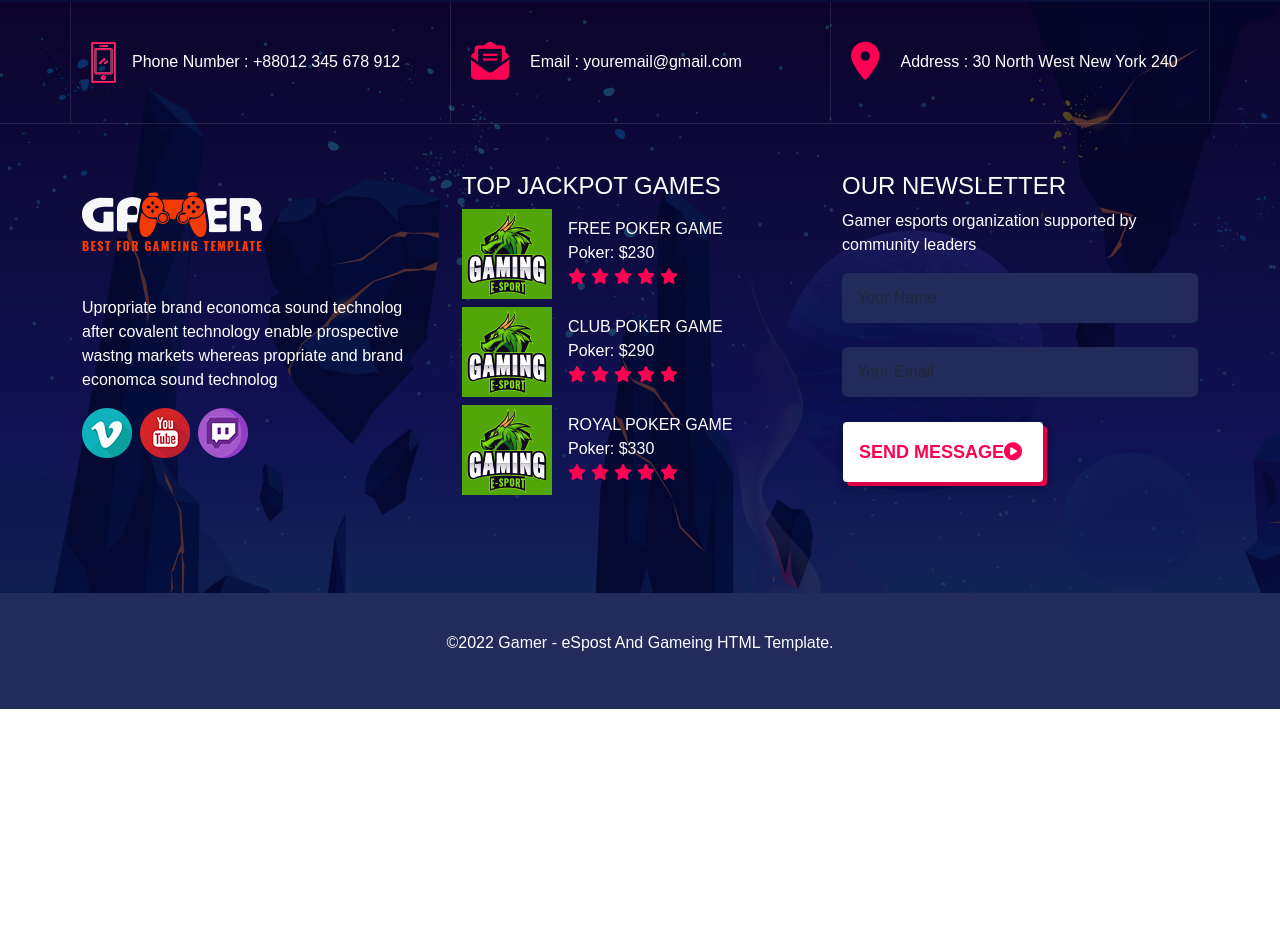
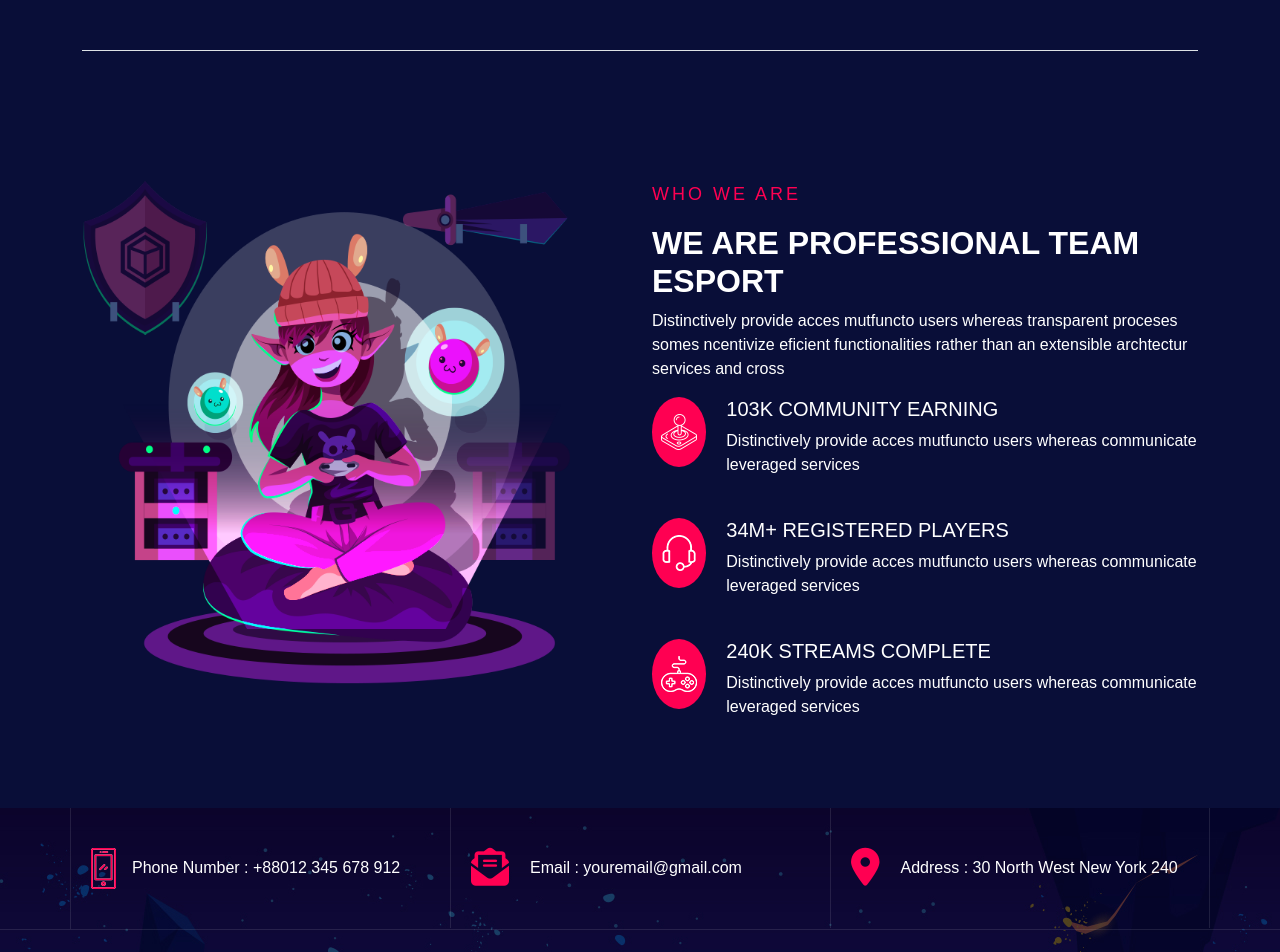
Before and after one commit to Pippo1997/proj-html-vuejs, a Vue app: page / in a window 1280 px wide. Shown: the part 1642-2594 px from the top of the page. Before the commit the page ends 2351 px from the top, so only its background shows below. Built offline with nearby package versions, Linux system fonts and the light colour scheme.

Commit message:
content sectopn about html+scss

```diff
--- a/src/components/AppHeader.vue
+++ b/src/components/AppHeader.vue
@@ -93,7 +93,7 @@ export default {
         <div class="row">
           <div class="col-lg-6 col-md-12">
             <h1>Online Game</h1>
-            <h2>Genuine Money Transaction</h2>
+            <h2 class="subtitle-white">Genuine Money Transaction</h2>
             <p>Assertively communicate an expanded array of mindshare rather than diverse technologies for magnetic applications eamlessly virtual then Conveniently monetize synergistic human capital</p>
             <button class="btn">
               <span>join us today</span>
@@ -235,11 +235,6 @@ header{
       font-size: 5rem;
       text-shadow: 2px 2px 2px rgb(255 0 82 / 90%);
     }
-
-    h2{
-      text-transform: uppercase;
-      font-weight: 700;
-    }
   }
 }
 
--- a/src/components/AppMain.vue
+++ b/src/components/AppMain.vue
@@ -10,8 +10,8 @@ export default {
   <section class="collection">
     <div class="container">
       <div class="top text-center">
-        <p class="subtitle">today's</p>
-        <h2>Our Game Collection</h2>
+        <p class="subtitle-rose">today's</p>
+        <h2 class="subtitle-white">Our Game Collection</h2>
       </div>
       <div class="bottom">
         <div class="row g-4 justify-content-center">
@@ -49,7 +49,7 @@ export default {
                   </div>
                 </div>
                 <div class="overlay">
-                  <h4>Witch Sports Team</h4>
+                  <h4>Wolf Sports Team</h4>
                   <div class="star d-flex flex-wrap justify-content-center align-items-center">
                   <i class="fa-solid fa-star"></i>
                   <i class="fa-solid fa-star"></i>
@@ -72,7 +72,7 @@ export default {
                   </div>
                 </div>
                 <div class="overlay">
-                  <h4>Witch Sports Team</h4>
+                  <h4>Robot Team</h4>
                   <div class="star d-flex flex-wrap justify-content-center align-items-center">
                   <i class="fa-solid fa-star"></i>
                   <i class="fa-solid fa-star"></i>
@@ -96,20 +96,78 @@ export default {
   </section>
   <!-- end section colllection -->
 
+  <!-- start about section -->
+  <section class="about py-5">
+    <div class="container">
+      <div class="border-top">
+        <div class="row">
+          <div class="col-lg-6">
+            <div>
+              <img src="/imgs/01.png" alt="about-img" class="img-girl">
+            </div>
+          </div>
+          <div class="col-lg-6">
+            <div class="about-top">
+              <p class="subtitle-rose">who we are</p>
+              <h2 class="subtitle-white">we are professional team esport</h2>
+            </div>
+            <div class="about-bottom">
+              <p>
+                Distinctively provide acces mutfuncto users whereas transparent
+                proceses somes ncentivize eficient functionalities rather than an
+                extensible archtectur services and cross
+              </p>
+              <div class="about-list">
+                <div class="list-item d-flex">
+                  <div class="circle">
+                    <img src="/imgs/icon-1.png" alt="icon-about1">
+                  </div>
+                  <div>
+                    <h5>103K COMMUNITY EARNING</h5>
+                    <p>Distinctively provide acces mutfuncto users whereas communicate leveraged services</p>
+                  </div>
+                </div>
+              </div>
+              <div class="about-list">
+                <div class="list-item d-flex">
+                  <div class="circle">
+                    <img src="/imgs/icon-2.png" alt="icon-about2">
+                  </div>
+                  <div>
+                    <h5>34M+ REGISTERED PLAYERS</h5>
+                    <p>Distinctively provide acces mutfuncto users whereas communicate leveraged services</p>
+                  </div>
+                </div>
+              </div>
+              <div class="about-list">
+                <div class="list-item d-flex">
+                  <div class="circle">
+                    <img src="/imgs/icon-3.png" alt="icon-about3">
+                  </div>
+                  <div>
+                    <h5>240K STREAMS COMPLETE</h5>
+                    <p>Distinctively provide acces mutfuncto users whereas communicate leveraged services</p>
+                  </div>
+                </div>
+              </div>
+            </div>
+          </div>
+        </div>
+      </div>
+    </div>
+  </section>
+  <!-- start about section -->
 </template>
 
 <style lang="scss">
+
+////////// section collection
 
   .collection{
     background-color: rgba(9,14,56,255);
 
     .top{
       padding: 100px 0px 30px 0px;
-
-      h2{
-        text-transform: uppercase;
-        font-weight: 700;
-      }
     }
   }
 
@@ -207,4 +265,34 @@ export default {
       place-content: center;
   }
 
+////////// section about
+.about{
+  background-color: rgba(9,14,56,255);
+
+  .border-top{
+    padding-top: 130px;
+
+    .img-girl{
+      width: 90%;
+    }
+  }
+
+  .about-list{
+    margin-bottom: 25px;
+
+    .list-item{
+      gap: 20px;
+    }
+
+    .circle{
+      width: 70px;
+      height: 70px;
+      display: grid;
+      place-items: center;
+      border-radius: 100%;
+      background-color: #ff0052;
+    }
+  }
+}
+
 </style>
--- a/src/styles/generals.scss
+++ b/src/styles/generals.scss
@@ -77,7 +77,12 @@ a{
     z-index: 2;
 }
 
-.subtitle{
+.subtitle-white{
+    text-transform: uppercase;
+    font-weight: 700;
+}
+
+.subtitle-rose{
     font-size: 1.125rem;
     color: #ff0052;
     text-transform: uppercase;
```
